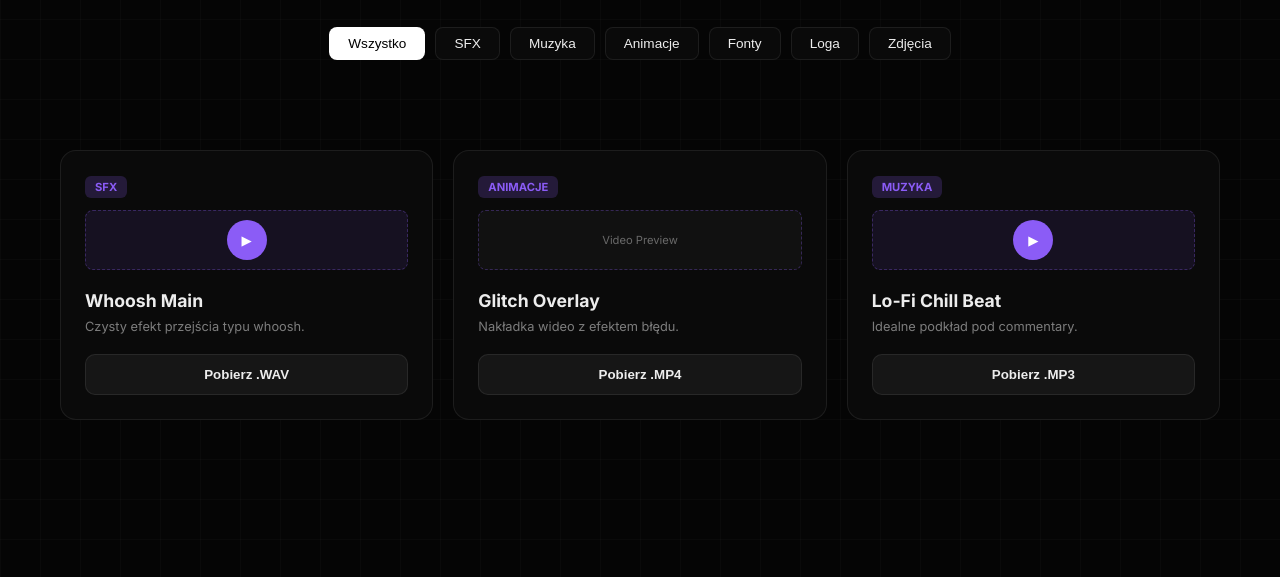
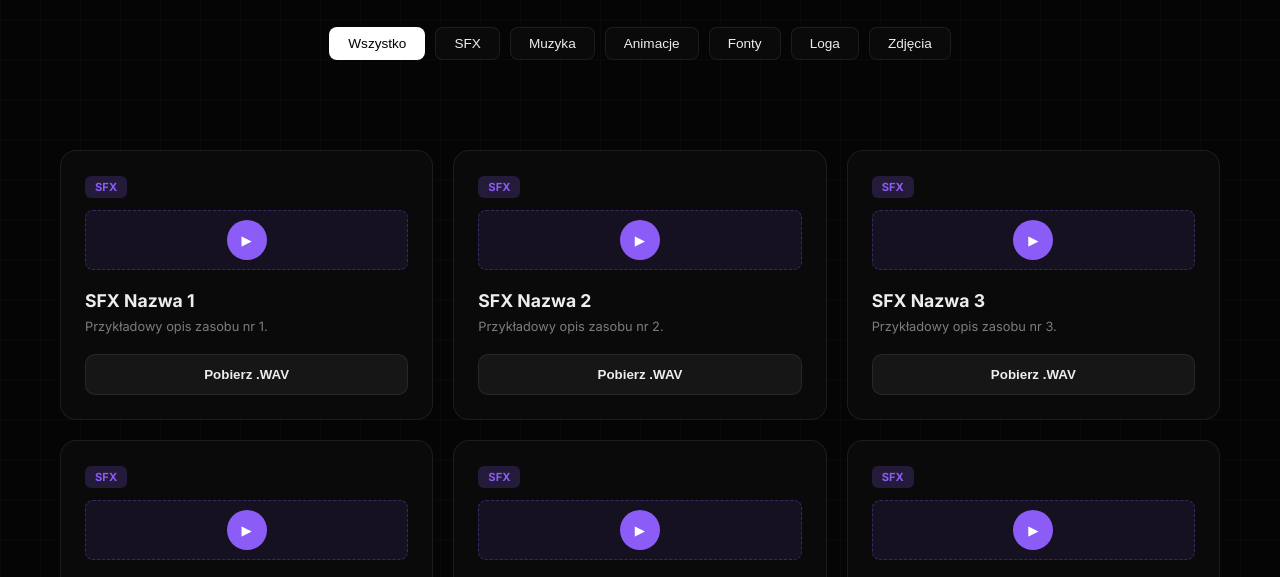
Before and after one commit to xfendziak/cosmc, a plain HTML site: page montaz.html in a window 1280 px wide. Shown: the part 221-798 px from the top of the page. Drawn offline with Linux system fonts and the light colour scheme.

Commit message:
Add files via upload

```diff
--- a/montaz.html
+++ b/montaz.html
@@ -87,7 +87,7 @@
             padding: 24px;
             transition: 0.4s var(--ease);
             position: relative;
-            display: block; /* Domyślnie widoczne */
+            display: block;
         }
 
         .resource-card:hover {
@@ -178,63 +178,66 @@
     </header>
 
     <main class="resources-grid" id="resource-container">
-        <div class="resource-card" data-category="sfx">
-            <span class="tag">SFX</span>
-            <div class="wave-preview">
-                <button class="play-btn" onclick="previewAudio('link_do_dzwieku.mp3', this)">▶</button>
-            </div>
-            <div class="resource-info">
-                <h3>Whoosh Main</h3>
-                <p style="font-size: 0.8rem; opacity: 0.5;">Czysty efekt przejścia typu whoosh.</p>
-            </div>
-            <a href="link_do_pliku.wav" download class="download-link">
-                <button class="download-btn">Pobierz .WAV</button>
-            </a>
-        </div>
-
-        <div class="resource-card" data-category="animacje">
-            <span class="tag">Animacje</span>
-            <div class="wave-preview" style="background: rgba(255,255,255,0.03)">
-                <span style="font-size: 0.7rem; opacity: 0.4;">Video Preview</span>
-            </div>
-            <div class="resource-info">
-                <h3>Glitch Overlay</h3>
-                <p style="font-size: 0.8rem; opacity: 0.5;">Nakładka wideo z efektem błędu.</p>
-            </div>
-            <a href="link_do_pliku.mp4" download class="download-link">
-                <button class="download-btn">Pobierz .MP4</button>
-            </a>
-        </div>
-
-        <div class="resource-card" data-category="muzyka">
-            <span class="tag">Muzyka</span>
-            <div class="wave-preview">
-                <button class="play-btn" onclick="previewAudio('link_do_muzyki.mp3', this)">▶</button>
-            </div>
-            <div class="resource-info">
-                <h3>Lo-Fi Chill Beat</h3>
-                <p style="font-size: 0.8rem; opacity: 0.5;">Idealne podkład pod commentary.</p>
-            </div>
-            <a href="link_do_pliku.mp3" download class="download-link">
-                <button class="download-btn">Pobierz .MP3</button>
-            </a>
-        </div>
-    </main>
+        </main>
 
     <script>
+        const container = document.getElementById('resource-container');
+
+        // Dane do wygenerowania (9 elementów na kategorię)
+        const categories = [
+            { id: 'sfx', label: 'SFX', ext: '.WAV' },
+            { id: 'muzyka', label: 'Muzyka', ext: '.MP3' },
+            { id: 'animacje', label: 'Animacje', ext: '.MP4' },
+            { id: 'fonty', label: 'Fonty', ext: '.TTF' },
+            { id: 'loga', label: 'Loga', ext: '.PNG' },
+            { id: 'zdjęcia', label: 'Zdjęcia', ext: '.JPG' }
+        ];
+
+        // Generowanie kart
+        categories.forEach(cat => {
+            for (let i = 1; i <= 9; i++) {
+                const card = document.createElement('div');
+                card.className = 'resource-card';
+                card.setAttribute('data-category', cat.id);
+
+                let previewContent = '';
+                if (cat.id === 'sfx' || cat.id === 'muzyka') {
+                    previewContent = `<button class="play-btn" onclick="previewAudio('link_do_pliku.mp3', this)">▶</button>`;
+                } else if (cat.id === 'fonty') {
+                    previewContent = `<span style="font-size: 1.2rem; font-weight: bold;">Abc 123</span>`;
+                } else {
+                    previewContent = `<span style="font-size: 0.7rem; opacity: 0.4;">Podgląd ${cat.label}</span>`;
+                }
+
+                card.innerHTML = `
+                    <span class="tag">${cat.label}</span>
+                    <div class="wave-preview">
+                        ${previewContent}
+                    </div>
+                    <div class="resource-info">
+                        <h3>${cat.label} Nazwa ${i}</h3>
+                        <p style="font-size: 0.8rem; opacity: 0.5;">Przykładowy opis zasobu nr ${i}.</p>
+                    </div>
+                    <a href="#" download class="download-link">
+                        <button class="download-btn">Pobierz ${cat.ext}</button>
+                    </a>
+                `;
+                container.appendChild(card);
+            }
+        });
+
         // --- LOGIKA FILTROWANIA ---
         const filterBtns = document.querySelectorAll('.filter-btn');
-        const cards = document.querySelectorAll('.resource-card');
 
         filterBtns.forEach(btn => {
             btn.addEventListener('click', () => {
-                // Zmiana aktywnego przycisku
                 filterBtns.forEach(b => b.classList.remove('active'));
                 btn.classList.add('active');
 
                 const filterValue = btn.getAttribute('data-filter');
+                const allCards = document.querySelectorAll('.resource-card');
 
-                cards.forEach(card => {
+                allCards.forEach(card => {
                     if (filterValue === 'wszystko' || card.getAttribute('data-category') === filterValue) {
                         card.style.display = 'block';
                     } else {
```
